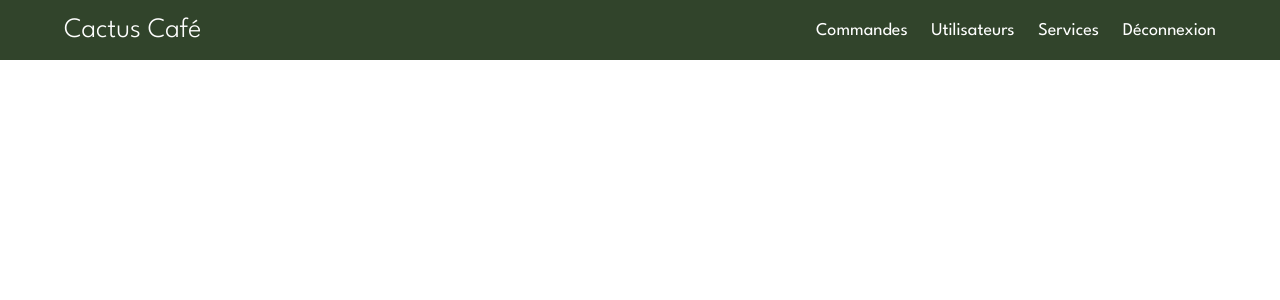
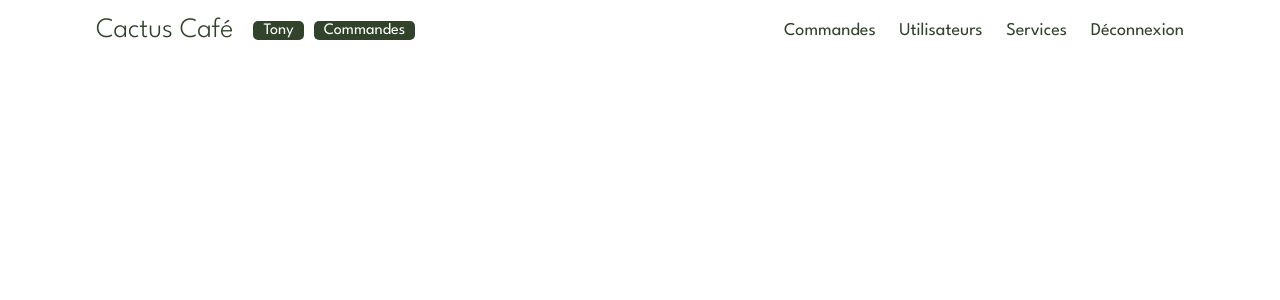
Before and after one commit to barProjectCDA/Front, a React (Vite) app: page /listingCommande in a window 1280 px wide. Shown: the top 300 px of the page. Built offline with nearby package versions, Linux system fonts and the light colour scheme; sample sign-in values are in the browser's storage.

Commit message:
commandeliste

```diff
--- a/src/components/Header.tsx
+++ b/src/components/Header.tsx
@@ -42,13 +42,19 @@ const Header = () => {
         }
     };
 
+    const commandePathName = location.pathname === "/" || location.pathname === "/listingCommande";
+
     return (
 
-        <header className={location.pathname !== "/" ? styles.header : styles.headerHome}>
-            {location.pathname === "/" && <NavBarHome isMobile={isMobile} isOpen={isOpen} toggleMenu={toggleMenu} user={user} closing={closing} handleLinkClick={handleLinkClick}/>}
-            {location.pathname !== "/"  && <NavBarBasic isMobile={isMobile} isOpen={isOpen} toggleMenu={toggleMenu} user={user} closing={closing} handleLinkClick={handleLinkClick} />
-            }
+
+
+        <header className={commandePathName ? styles.headerHome : styles.header}>
+           {commandePathName ? <NavBarHome isMobile={isMobile} isOpen={isOpen} toggleMenu={toggleMenu} user={user} closing={closing} handleLinkClick={handleLinkClick}/>:
+           <NavBarBasic isMobile={isMobile} isOpen={isOpen} toggleMenu={toggleMenu} user={user} closing={closing} handleLinkClick={handleLinkClick} />}
+
+
         </header>
+
     );
 };
 
@@ -78,7 +84,7 @@ const NavBarHome = ({ isMobile, isOpen, toggleMenu, user, closing, handleLinkCli
                 }
                 <div className={`${styles.divButtonTitle}`}>
                     <button className={`${styles.buttonHeader}`}>Tony</button>
-                    <button className={`${styles.buttonHeader}`}><Link to="/commandes" className={styles.commandebtn}>Commandes</Link></button>
+                    <button className={`${styles.buttonHeader}`}><Link to="/listingCommande" className={styles.commandebtn}>Commandes</Link></button>
                 </div>
 
             </nav>
--- /dev/null
+++ b/src/pages/listingCommande.tsx
@@ -0,0 +1,9 @@
+function ListingCommande() {
+    return (
+        <>
+
+        </>
+    );
+}
+
+export default ListingCommande;
--- a/src/router/AppRouter.tsx
+++ b/src/router/AppRouter.tsx
@@ -9,6 +9,7 @@ import DetailCommande from "../pages/DetailCommande";
 import PrivateRoute from "../components/PrivateRoute";
 import GestionCompteUser from "../pages/GestionComptesUser";
 import GestionCompte from "../pages/GestionComptes";
+import ListingCommande from "../pages/listingCommande";
 
 
 const AppRouter = () => {
@@ -22,6 +23,7 @@ const AppRouter = () => {
                 <Route path="/users/:id" Component={GestionCompteUser} />
 
                 <Route path="/gestioncompteuser/:id" element={<GestionCompteUser />} />
+                <Route path="/listingCommande" element={<ListingCommande />} />
 
                 <Route path="/gestioncompte" element={<GestionCompte />} />
                 <Route path="/Recap" element={<Recap  />} />
```
Also changed, not shown: src/assets/styles/listingCommande.module.css (added).
